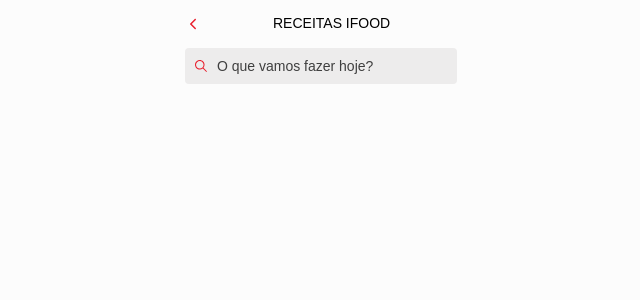
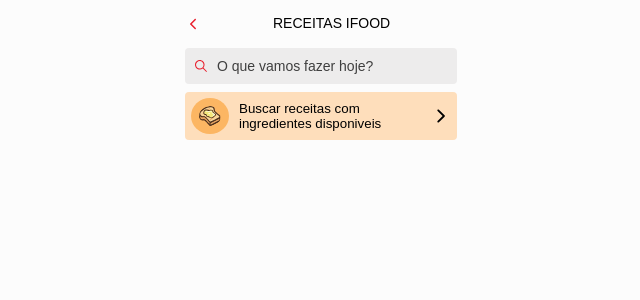
Before and after one commit to leonardo-otero390/iFoodRecipes, a JavaScript app: page / in a window 1280 px wide. Shown: the top 300 px of the page, without its empty margins (319-959 px from the left). Built offline with nearby package versions, Linux system fonts and the light colour scheme.

Commit message:
feat: SearchRecipesButton layout

```diff
--- a/src/components/Input.js
+++ b/src/components/Input.js
@@ -22,6 +22,7 @@
   border-radius:4px;
   height: 36px;
   padding: 8px;
+  margin-bottom:8px;
   div{
       width:24px;
       display: flex;
--- /dev/null
+++ b/src/components/SearchRecipesButton.js
@@ -0,0 +1,44 @@
+import { IoIosArrowForward as Arrow } from "react-icons/io";
+import { IconContext } from "react-icons/lib";
+import styled from "styled-components";
+import Toast from "../assets/Toast.svg";
+export default function SearchRecipesButton() {
+  return (
+    <Container>
+      <div>
+        <img src={Toast} alt="torradinha" />
+      </div>
+      <span>Buscar receitas com ingredientes disponiveis</span>
+      <IconContext.Provider value={{ size: "32px" }}>
+        <Arrow />
+      </IconContext.Provider>
+    </Container>
+  );
+}
+
+const Container = styled.button`
+  display: flex;
+  background: #fedebb;
+  align-items: center;
+  justify-content: space-between;
+  border-radius: 4px;
+  width: 100%;
+  border: none;
+  span {
+      padding: 0 16px;
+    margin: 8px;
+    text-align: left;
+  }
+  div {
+    width: 24px;
+    display: flex;
+    align-items: center;
+    border-radius: 4px 0 0 4px;
+  }
+  img {
+    background: #fcb663;
+    border-radius: 50%;
+    padding: 8px;
+    margin-right: 50px;
+  }
+`;
--- a/src/pages/home/Home.js
+++ b/src/pages/home/Home.js
@@ -1,4 +1,5 @@
 import Input from "../../components/Input";
+import SearchRecipesButton from "../../components/SearchRecipesButton";
 import TopBar from "../../components/TopBar";
 
 export default function Home() {
@@ -6,6 +7,8 @@
     <>
       <TopBar content="RECEITAS IFOOD" />
       <Input />
+
+      <SearchRecipesButton />
     </>
   );
 }
```
Also changed, not shown: src/assets/Toast.svg (added).
